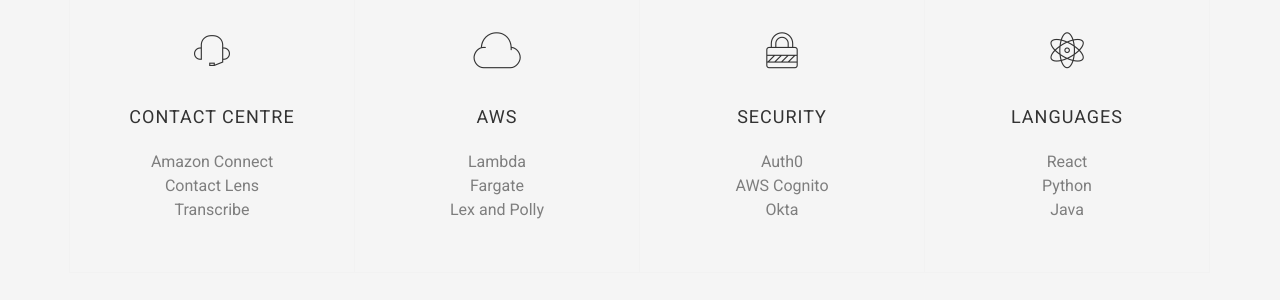
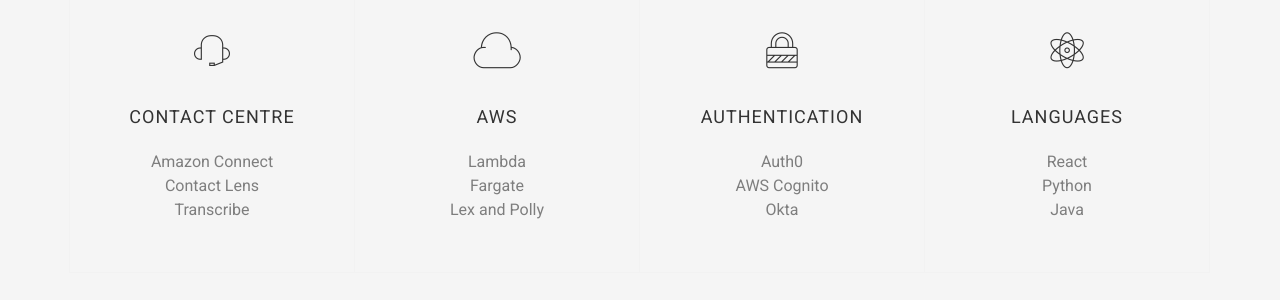
Before and after one commit to in2cloud/in2cloud.github.io, a Jekyll site: the page built from index.md, in a window 1280 px wide and 900 px high, scrolled down 5279 px. Shown: the part 154-454 px from the top of the window. Built offline with Jekyll 4.4.1, drawn with Linux system fonts in a browser that asks for light colours; our own code applies the rules of GitHub Pages for plain Markdown files.

Commit message:
Update default.html
changed from security to auth

```diff
--- a/_layouts/default.html
+++ b/_layouts/default.html
@@ -565,7 +565,7 @@
                                         <i class="icon-lock"></i>
                                     </div>
                                     <div class="title text-uppercase">
-                                        <h4>Security</h4>
+                                        <h4>Authentication</h4>
                                     </div>
                                     <div class="desc">
                                         Auth0 <br/>
```
